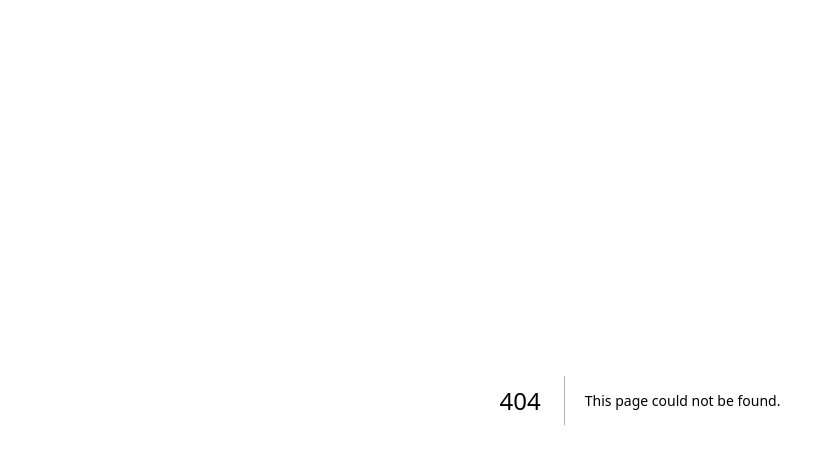
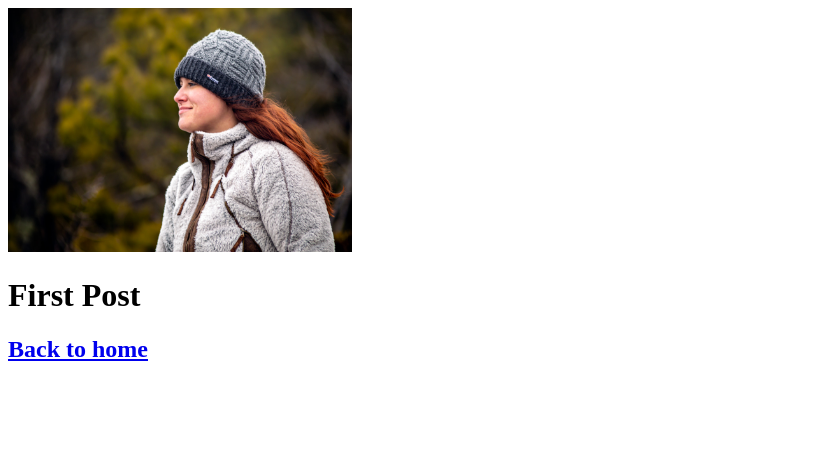
Before and after one commit to orrie8bot/Blog-nextjs, a Next.js app in the folder nextjs-blog/: page /posts/first-post in a window 1280 px wide. Before the commit this address had no page. Shown: the top 464 px of the page, without its empty margins (0-835 px from the left). Built offline with nearby package versions, Linux system fonts and the light colour scheme.

Commit message:
removed svg

```diff
--- a/nextjs-blog/pages/index.js
+++ b/nextjs-blog/pages/index.js
@@ -1,5 +1,6 @@
 import Head from 'next/head'
 import styles from '../styles/Home.module.css';
+import Link from 'next/link';
 
 export default function Home() {
   return (
@@ -11,7 +12,7 @@
 
       <main>
         <h1 className={styles.title}>
-          Learn <a href="https://nextjs.org">Next.js!</a>
+          Read <Link href="/posts/first-post">this page!</Link>
         </h1>
 
         <p className={styles.description}>
--- /dev/null
+++ b/nextjs-blog/pages/posts/first-post.js
@@ -0,0 +1,33 @@
+import Link from 'next/link';
+import Head from 'next/head';
+import Image from 'next/image';
+import Script from 'next/script';
+
+export default function FirstPost() {
+    return (
+        <>
+            <Head>
+                <title>First Post</title>
+            </Head>
+
+            <Script
+                src='https://connect.facebook.net/en_US/sdk.js'
+                strategy='lazyOnload'
+                onLoad={() =>
+                    console.log(`script loaded correctly, window.FB has been populated`)
+                }
+            />
+
+            <Image
+                src="/images/profile.jpg"
+                height={244}
+                width={344}
+                alt='Loren'
+            />
+            <h1>First Post</h1>
+            <h2>
+                <Link href="/">Back to home</Link>
+            </h2>
+        </>
+    );
+}
```
Also changed, not shown: nextjs-blog/public/images/profile.jpg (added), nextjs-blog/public/vercel.svg (deleted).
